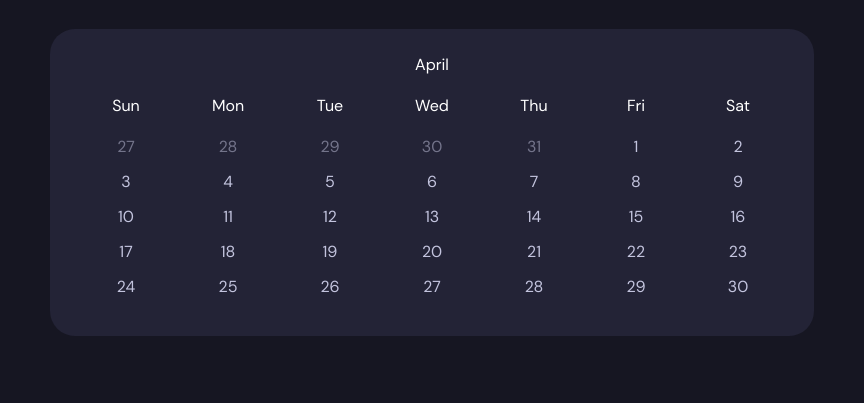
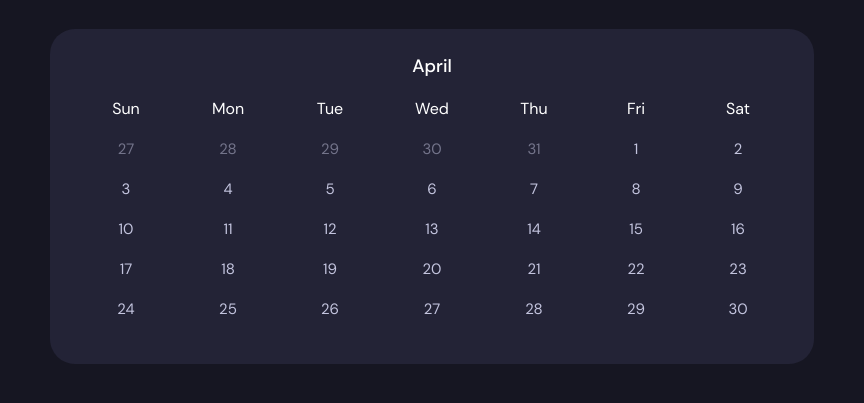
Before and after one commit to WhatIsACore/hackdavis22, an Electron app: page render/calendar/index.html in a window 864 px wide. Shown: the part 165-568 px from the top of the page. Drawn offline with Linux system fonts and the light colour scheme.

Commit message:
most visuals done

```diff
--- a/render/calendar/style.css
+++ b/render/calendar/style.css
@@ -14,6 +14,8 @@
   text-align: center;
   color: #fff;
   margin-bottom: 20px;
+  font-weight: 500;
+  font-size: 18px;
 }
 
 .calendar .labels {
@@ -34,13 +36,14 @@
 .calendar .date-table .row {
   display: flex;
   flex-direction: row;
-  margin-bottom: 15px;
+  margin-bottom: 20px;
 }
 .calendar .date-table .row .day {
   width: 40px;
   height: 20px;
   flex-grow: 1;
   text-align: center;
+  font-size: 15px;
   color: #C3C4DE;
 }
 .calendar .date-table .row .day.darkened {
```
